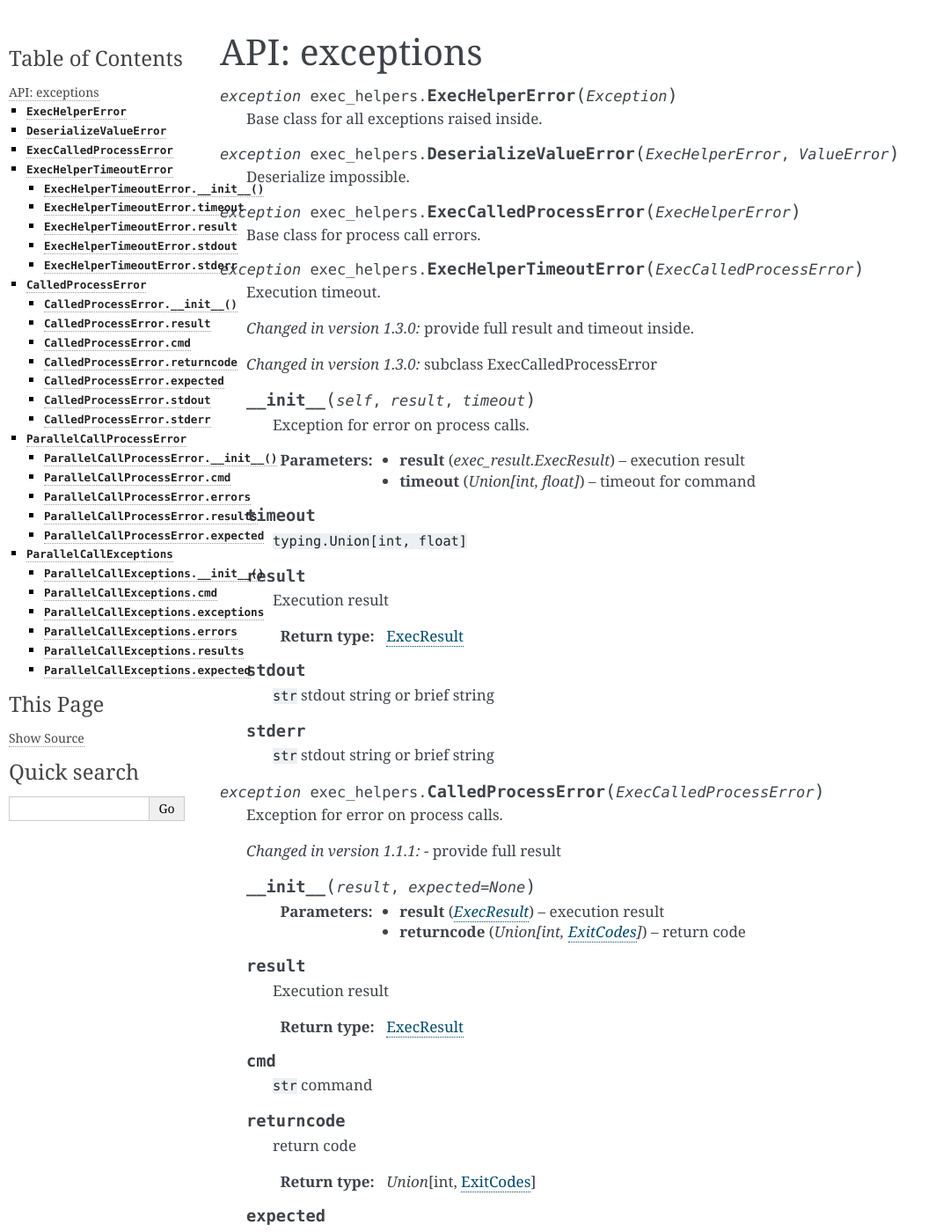
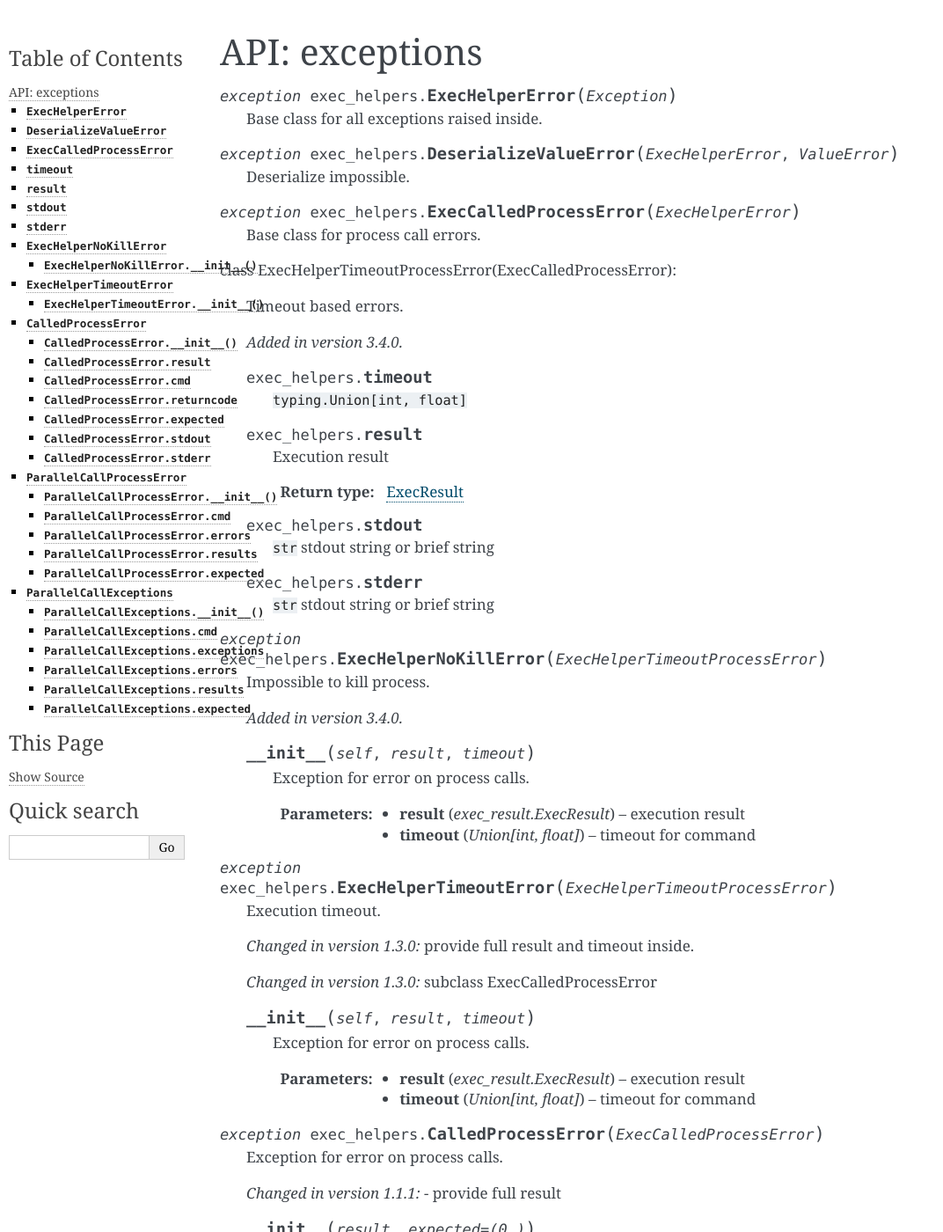
Before and after one commit to python-useful-helpers/exec-helpers, a Sphinx documentation site: the page built from doc/source/exceptions.rst, in a window 1280 px wide and 1400 px high. Shown: the whole window at 88% size, without its empty margins (0-1072 px from the left). Built offline with Sphinx 7.4.7, drawn with Linux system fonts in a browser that asks for light colours; some of the changed text lies outside the part shown.

Commit message:
Update docs: expected is not optional

```diff
--- a/doc/source/ExecResult.rst
+++ b/doc/source/ExecResult.rst
@@ -10,7 +10,7 @@ API: ExecResult
 
     Command execution result.
 
-    .. py:method:: __init__(cmd, stdin=None, stdout=None, stderr=None, exit_code=ExitCodes.EX_INVALID)
+    .. py:method:: __init__(cmd, stdin=None, stdout=None, stderr=None, exit_code=0xDEADBEEF)
 
         :param cmd: command
         :type cmd: ``str``
--- a/doc/source/exceptions.rst
+++ b/doc/source/exceptions.rst
@@ -18,21 +18,11 @@ API: exceptions
 
     Base class for process call errors.
 
-.. py:exception:: ExecHelperTimeoutError(ExecCalledProcessError)
+class ExecHelperTimeoutProcessError(ExecCalledProcessError):
 
-    Execution timeout.
+    Timeout based errors.
 
-    .. versionchanged:: 1.3.0 provide full result and timeout inside.
-    .. versionchanged:: 1.3.0 subclass ExecCalledProcessError
-
-    .. py:method:: __init__(self, result, timeout)
-
-        Exception for error on process calls.
-
-        :param result: execution result
-        :type result: exec_result.ExecResult
-        :param timeout: timeout for command
-        :type timeout: typing.Union[int, float]
+    .. versionadded:: 3.4.0
 
     .. py:attribute:: timeout
 
@@ -54,18 +44,54 @@ API: exceptions
         ``str``
         stdout string or brief string
 
+
+.. py:exception:: ExecHelperNoKillError(ExecHelperTimeoutProcessError)
+
+    Impossible to kill process.
+
+    .. versionadded:: 3.4.0
+
+    .. py:method:: __init__(self, result, timeout)
+
+        Exception for error on process calls.
+
+        :param result: execution result
+        :type result: exec_result.ExecResult
+        :param timeout: timeout for command
+        :type timeout: typing.Union[int, float]
+
+
+.. py:exception:: ExecHelperTimeoutError(ExecHelperTimeoutProcessError)
+
+    Execution timeout.
+
+    .. versionchanged:: 1.3.0 provide full result and timeout inside.
+    .. versionchanged:: 1.3.0 subclass ExecCalledProcessError
+
+    .. py:method:: __init__(self, result, timeout)
+
+        Exception for error on process calls.
+
+        :param result: execution result
+        :type result: exec_result.ExecResult
+        :param timeout: timeout for command
+        :type timeout: typing.Union[int, float]
+
+
 .. py:exception:: CalledProcessError(ExecCalledProcessError)
 
     Exception for error on process calls.
 
     .. versionchanged:: 1.1.1 - provide full result
 
-    .. py:method:: __init__(result, expected=None)
+    .. py:method:: __init__(result, expected=(0,))
 
         :param result: execution result
         :type result: ExecResult
-        :param returncode: return code
-        :type returncode: typing.Union[int, ExitCodes]
+        :param expected: expected return codes
+        :type expected: typing.Iterable[typing.Union[int, ExitCodes]]
+
+        .. versionchanged:: 3.4.0 Expected is not optional, defaults os dependent
 
     .. py:attribute:: result
 
@@ -104,7 +130,7 @@ API: exceptions
 
     Exception during parallel execution.
 
-    .. py:method:: __init__(command, errors, results, expected=None, )
+    .. py:method:: __init__(command, errors, results, expected=(0,), )
 
         :param command: command
         :type command: ``str``
@@ -113,9 +139,10 @@ API: exceptions
         :param results: all results
         :type results: typing.Dict[typing.Tuple[str, int], ExecResult]
         :param expected: expected return codes
-        :type expected: typing.Optional[typing.List[typing.List[typing.Union[int, ExitCodes]]]
+        :type expected: typing.Iterable[typing.Union[int, ExitCodes]]
 
         .. versionchanged:: 1.0 - fixed inheritance
+        .. versionchanged:: 3.4.0 Expected is not optional, defaults os dependent
 
     .. py:attribute:: cmd
 
@@ -144,7 +171,7 @@ API: exceptions
 
     Exception raised during parallel call as result of exceptions.
 
-    .. py:method:: __init__(command, exceptions, errors, results, expected=None, )
+    .. py:method:: __init__(command, exceptions, errors, results, expected=(0,), )
 
         :param command: command
         :type command: ``str``
@@ -155,9 +182,10 @@ API: exceptions
         :param results: all results
         :type results: typing.Dict[typing.Tuple[str, int], ExecResult]
         :param expected: expected return codes
-        :type expected: typing.Optional[typing.List[typing.List[typing.Union[int, ExitCodes]]]
+        :type expected: typing.Iterable[typing.Union[int, ExitCodes]]
 
         .. versionchanged:: 1.0 - fixed inheritance
+        .. versionchanged:: 3.4.0 Expected is not optional, defaults os dependent
 
     .. py:attribute:: cmd
 
```
Also changed, not shown: doc/source/SSHClient.rst (+9 -6 lines), doc/source/Subprocess.rst (+6 -4 lines).
